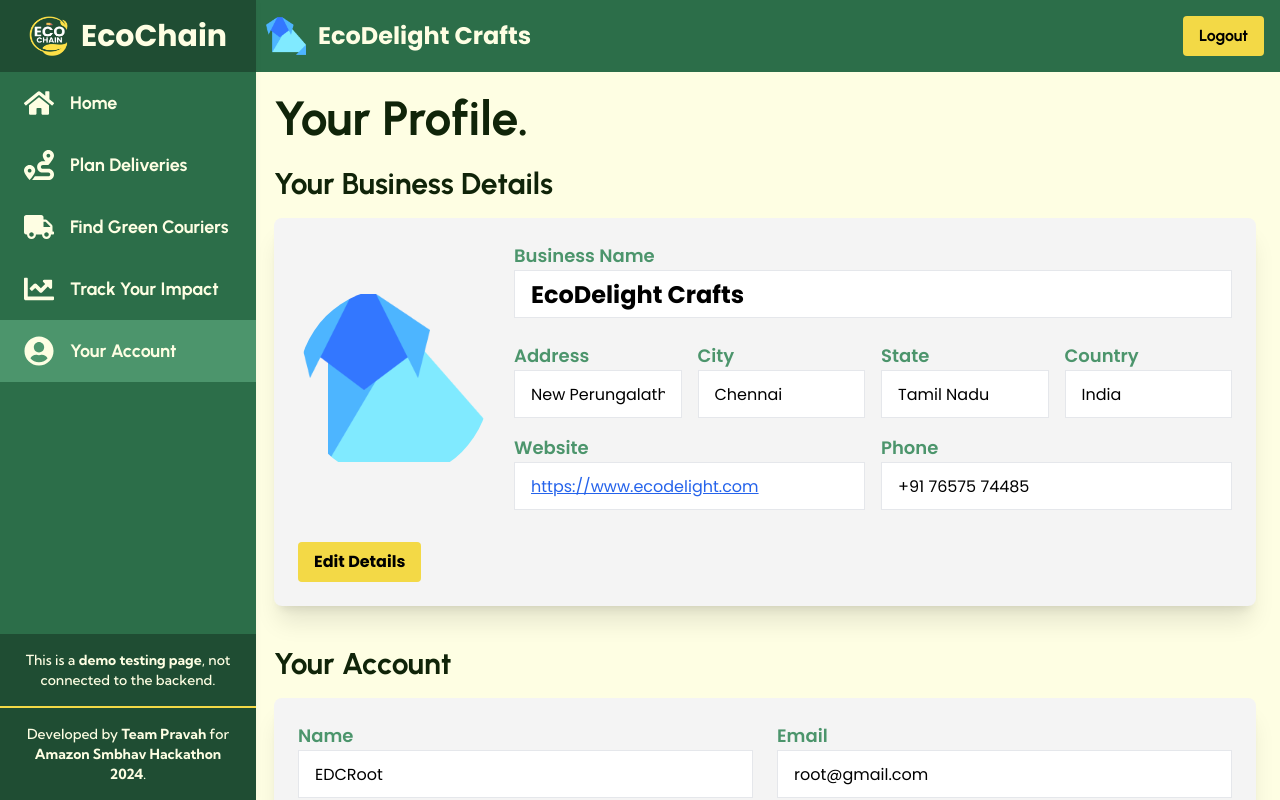
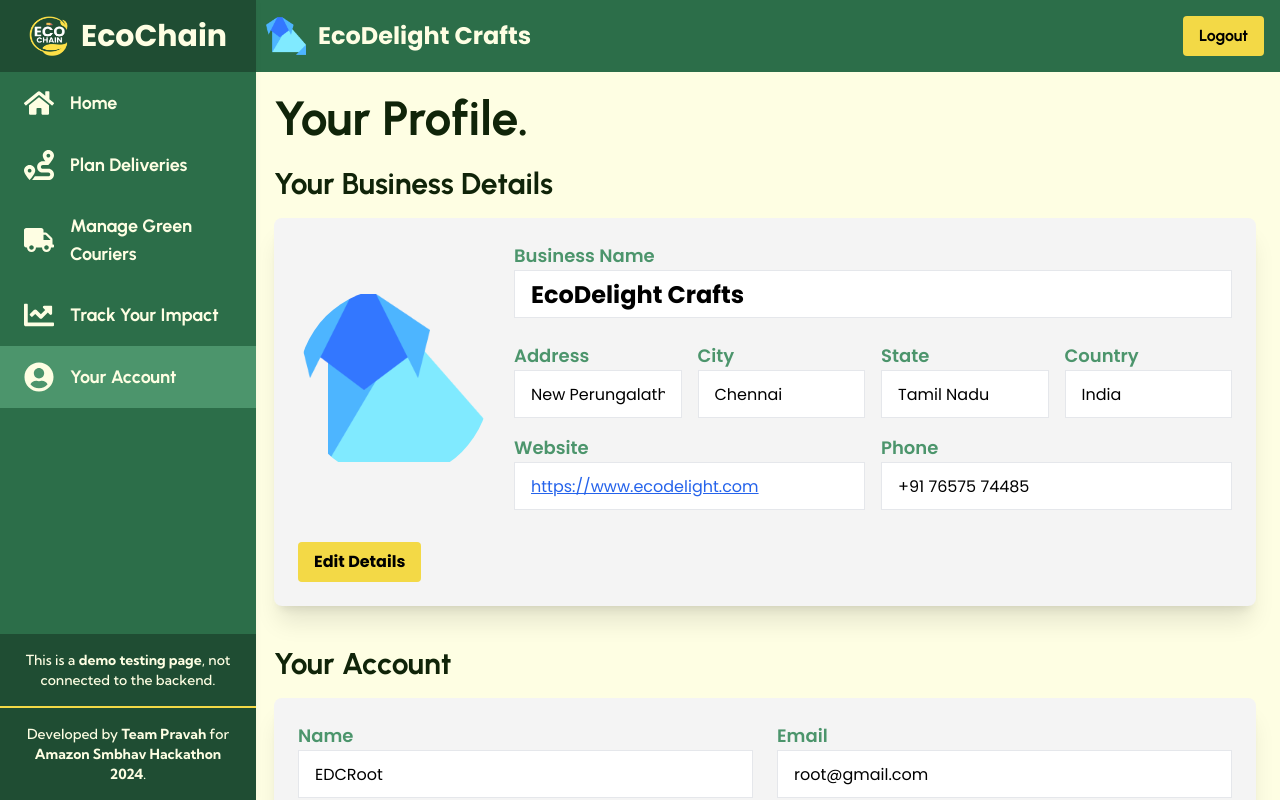
Before and after one commit to fromjyce/EcoChain, a Next.js app in the folder frontend/: page /profile in a window 1280 px wide. Built offline with nearby package versions, Linux system fonts and the light colour scheme.

Commit message:
added spen page

```diff
--- a/frontend/pages/components/sidebar.js
+++ b/frontend/pages/components/sidebar.js
@@ -7,7 +7,7 @@
 const navItems = [
   { name: "Home", path: "/dashboard", icon: <FaHome /> },
   { name: "Plan Deliveries", path: "/route-optimization", icon: <FaRoute /> },
-  { name: "Find Green Couriers", path: "/low-emission-couriers", icon: <FaTruck /> },
+  { name: "Manage Green Couriers", path: "/low-emission-couriers", icon: <FaTruck /> },
   { name: "Track Your Impact", path: "/analytics", icon: <FaChartLine /> },
   { name: "Your Account", path: "/profile", icon: <FaUserCircle /> },
 ];
```
